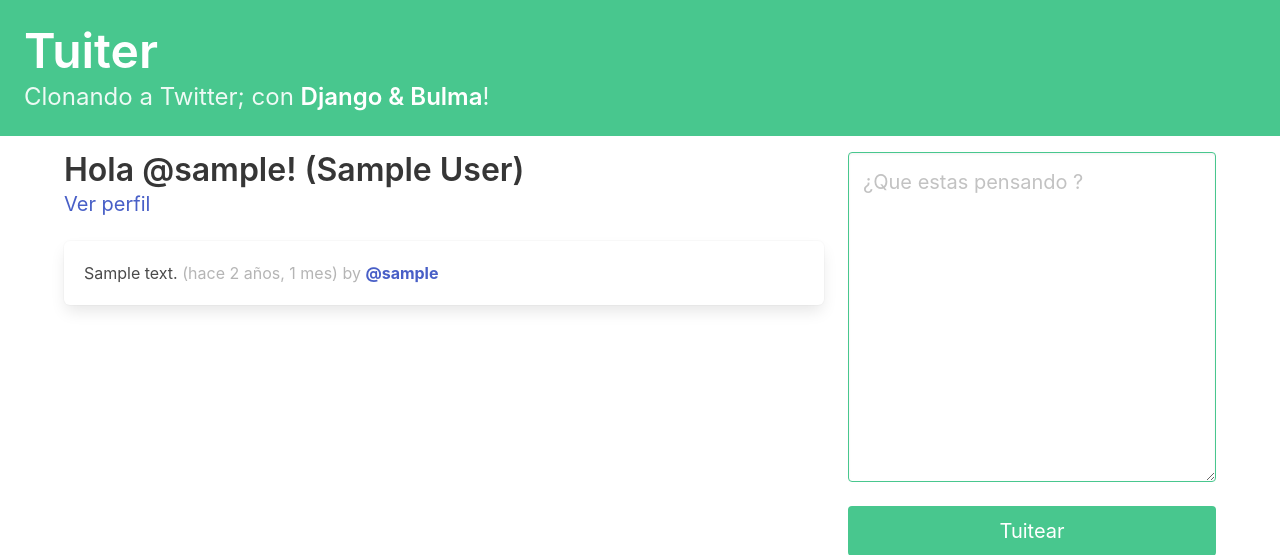
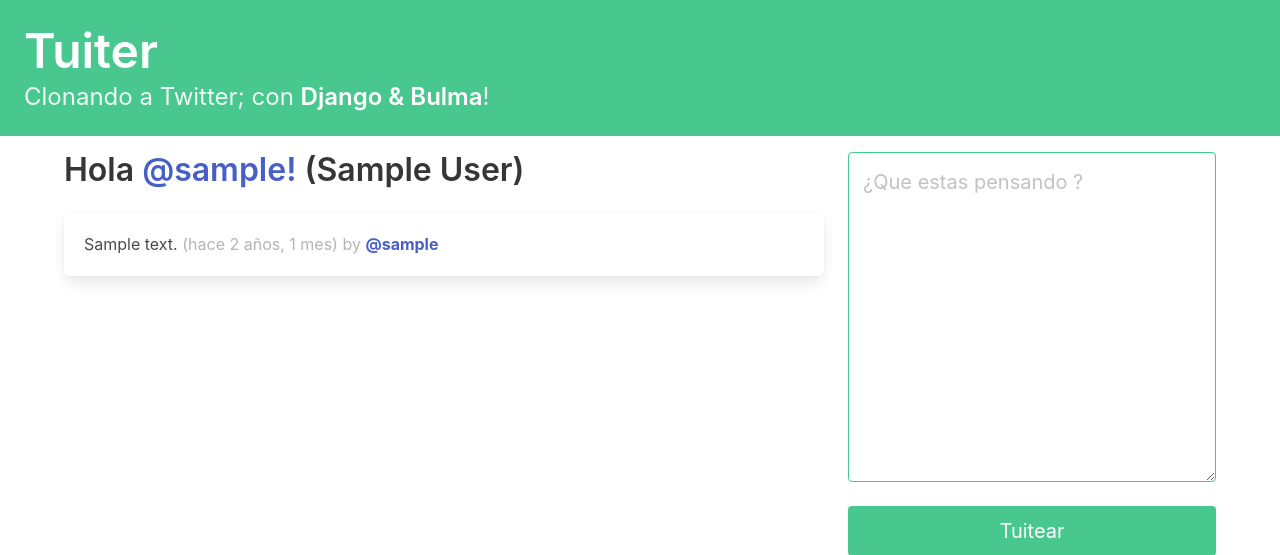
Before and after one commit to jhgakiyama/clon_twitter, a Django app: template templates/home.html in a window 1280 px wide. Shown: the top 555 px of the page. Run offline with Django 3.2, Linux system fonts and the light colour scheme; the template is opened without the code that fills it: values that come from a table or form of the project are taken from there, others are empty; a user stored in the database is signed in; tables that the repository leaves empty hold one stand-in row (values such as "Sample post").

Commit message:
cambio link para ver el 'perfil_detail'

```diff
--- a/templates/home.html
+++ b/templates/home.html
@@ -6,10 +6,10 @@
 {% if request.user.is_authenticated %}
     {% if object_list %}
         <div class="column">
-            <h1 class="title">Hola @{{user}}! <strong>({{user.get_full_name}})</strong></h1>
-            <h2 class="subtitle">
-                <a href=" {% url 'perfil_detail' user.perfil.id %} ">Ver perfil</a>
-            </h2>
+            <h1 class="title">Hola
+                <a href=" {% url 'perfil_detail' user.perfil.id %} ">@{{user}}!</a>
+                <strong>({{user.get_full_name}})</strong>
+            </h1>
 
             {% for object in object_list %}
                 <div class="box">
@@ -22,7 +22,7 @@
 
         <div class="column is-one-third">
             <form method="POST">
-                {%csrf_token%}
+                {% csrf_token %}
                 {{ form.as_p }}
                 <button class="button is-success is-fullwidth is-medium mt-5" type="submit">
                     Tuitear
```
